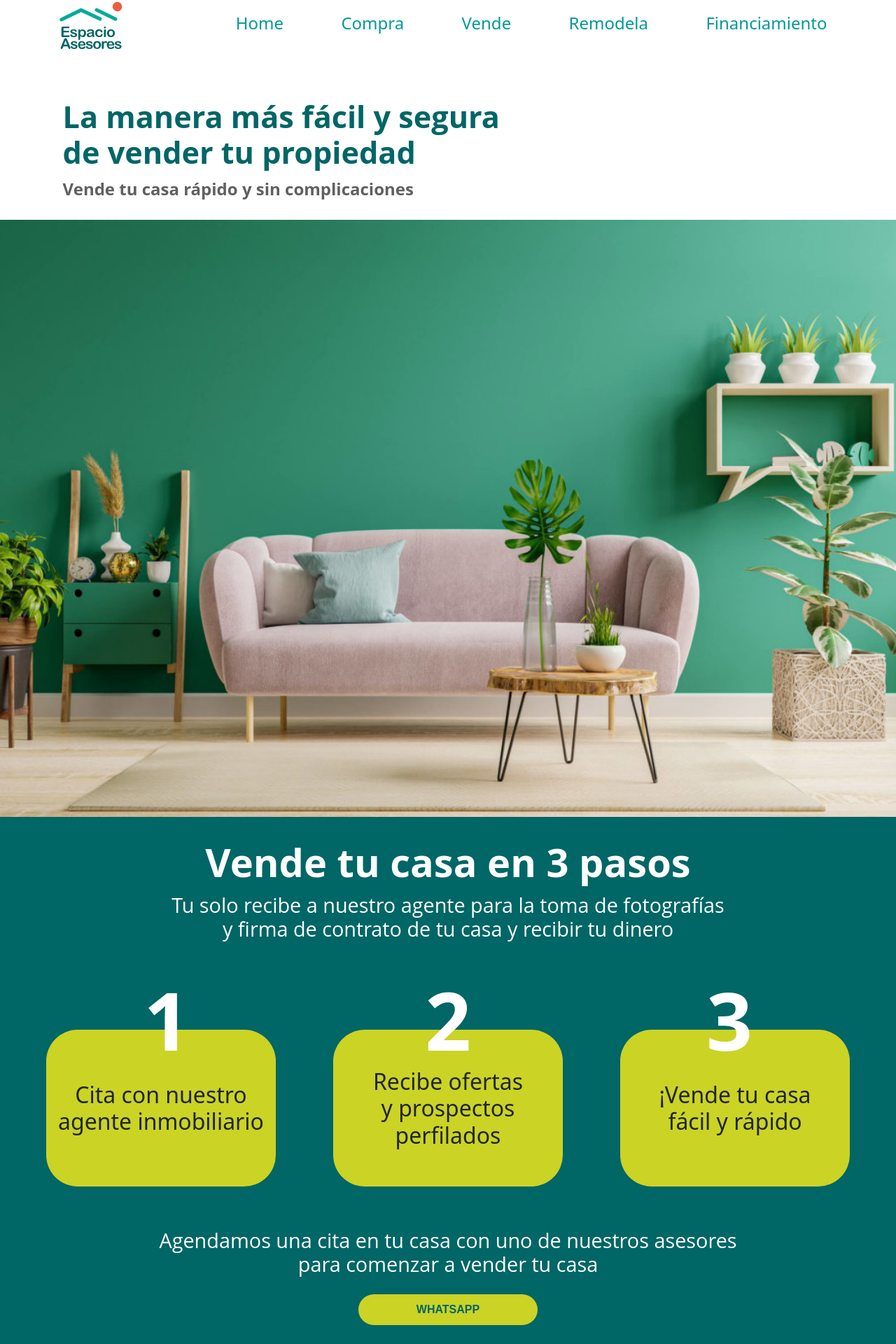
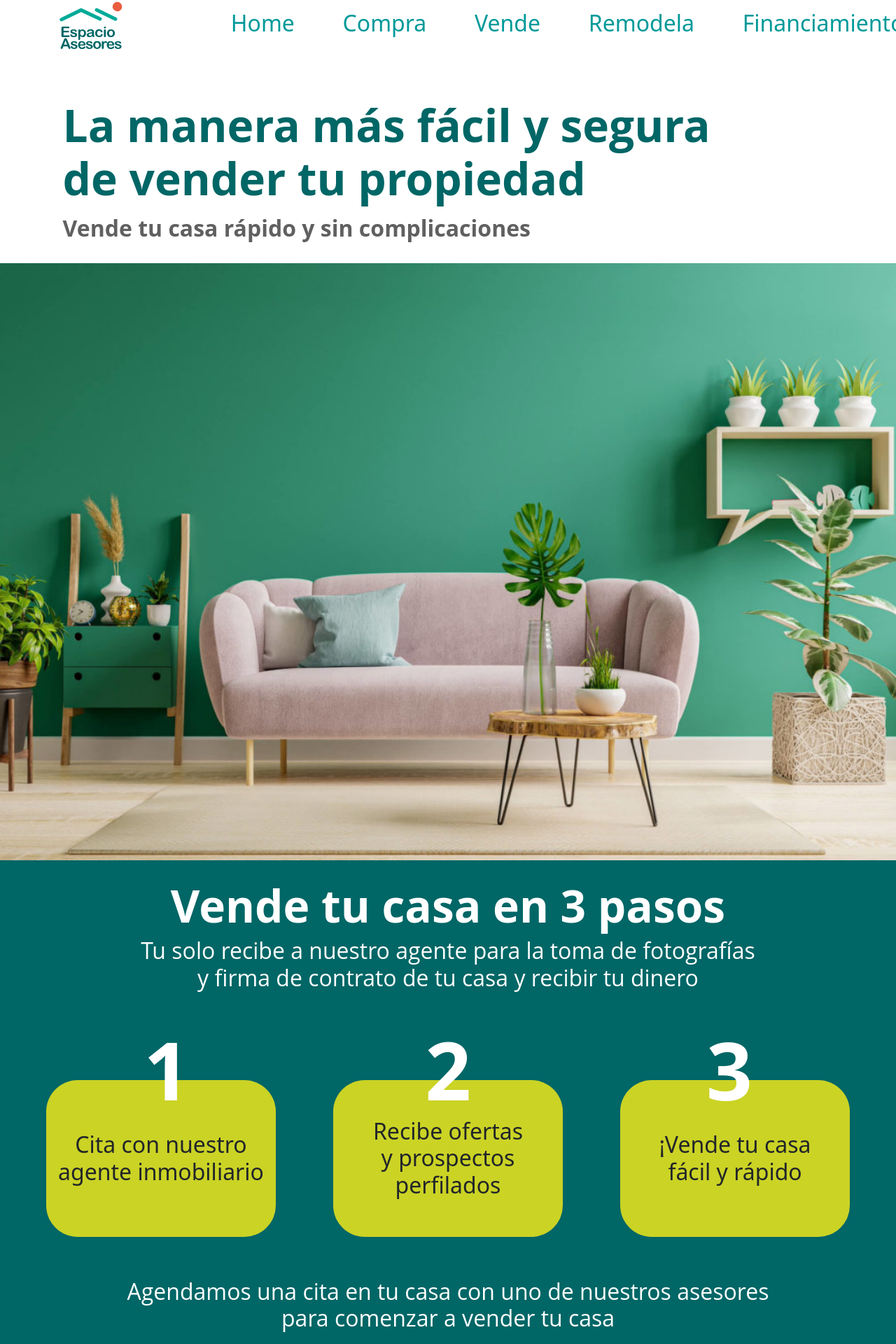
Before and after one commit to gamboamartin/easesores-web, an Angular app: page /vende in a window 1280 px wide. Shown: the part 36-1956 px from the top of the page at 70% size. Built offline with nearby package versions, Linux system fonts and the light colour scheme.

Commit message:
Se realizaron ajustes de redimensionamiento

```diff
--- a/src/app/components/header/header.component.css
+++ b/src/app/components/header/header.component.css
@@ -11,12 +11,12 @@
 
 .item-style{
   color: #009999;
-  font-size: 150%;
+  font-size: 4vh;
   font-weight: 300;
 }
 
 .nav{
-  margin: 30px 8%;
+  margin: 30px 5%;
 }
 
 .toolbar {
--- a/src/app/components/vende/banner1-vende/banner1-vende.component.css
+++ b/src/app/components/vende/banner1-vende/banner1-vende.component.css
@@ -21,7 +21,7 @@
 .texto1{
   color: #606060;
   font-family: 'Open Sans', sans-serif;
-  font-size: 150%;
+  font-size: 4vh;
   font-weight: bold;
   padding-left: 7%;
 }
@@ -29,7 +29,7 @@
 .titulo1{
   color: #006666;
   font-family: 'Open Sans', sans-serif;
-  font-size: 270%;
+  font-size: 8vh;
   font-weight: bolder;
   padding-left: 7%;
   text-align: left;
--- a/src/app/components/vende/banner2-vende/banner2-vende.component.css
+++ b/src/app/components/vende/banner2-vende/banner2-vende.component.css
@@ -1,10 +1,11 @@
 .btn_whatsapp{
   border: 0px;
   border-radius: 50px;
-  padding: 10px 20px;
-  width: 20%;
+  padding: 2vh 20px;
+  width: 26%;
   font-family: "Liberation Sans";
   font-weight: bold;
+  font-size: 3vh;
   color: #006666;
   background-color: #cbd325;
 }
@@ -54,7 +55,7 @@
   color: white;
   display: block;
   font-family: 'Open Sans', sans-serif;
-  font-size: 180%;
+  font-size: 4vh;
   line-height: 1.2;
   margin-top: 3%;
   margin-bottom: 2%;
@@ -62,7 +63,7 @@
 
 .titulo1{
   font-family: 'Open Sans', sans-serif;
-  font-size: 350%;
+  font-size: 8vh;
   font-weight: bolder;
   color: white;
   padding-top: 5%;
--- a/src/app/components/vende/banner3-vende/banner3-vende.component.css
+++ b/src/app/components/vende/banner3-vende/banner3-vende.component.css
@@ -24,7 +24,7 @@
 .titulo1{
   color: #606060;
   font-family: 'Open Sans', sans-serif;
-  font-size: 350%;
+  font-size: 8vh;
   font-weight: bold;
   margin-top: 5%;
   line-height: 1.5;
@@ -33,7 +33,7 @@
 .texto1{
   color: #606060;
   font-family: 'Open Sans', sans-serif;
-  font-size: 200%;
+  font-size: 4vh;
   line-height: 1.2;
 }
 
--- a/src/app/components/vende/banner4-vende/banner4-vende.component.css
+++ b/src/app/components/vende/banner4-vende/banner4-vende.component.css
@@ -1,10 +1,11 @@
 .btn_whatsapp{
   border: 0px;
   border-radius: 50px;
-  padding: 10px 20px;
-  width: 20%;
+  padding: 2vh 20px;
+  width: 26%;
   font-family: "Liberation Sans";
   font-weight: bold;
+  font-size: 3vh;
   color: #006666;
   background-color: white;
 }
@@ -53,7 +54,7 @@
   color: white;
   display: block;
   font-family: 'Open Sans', sans-serif;
-  font-size: 180%;
+  font-size: 4vh;
   line-height: 1.2;
   margin-top: 3%;
   margin-bottom: 2%;
@@ -61,11 +62,11 @@
 
 .titulo1{
   font-family: 'Open Sans', sans-serif;
-  font-size: 350%;
+  font-size: 8vh;
   font-weight: bolder;
   color: white;
-  padding-top: 5%;
-  line-height: 0.2;
+  padding-top: 3%;
+  line-height: 0.8;
 }
 
 @media only screen and (max-width: 1101px) {
```
